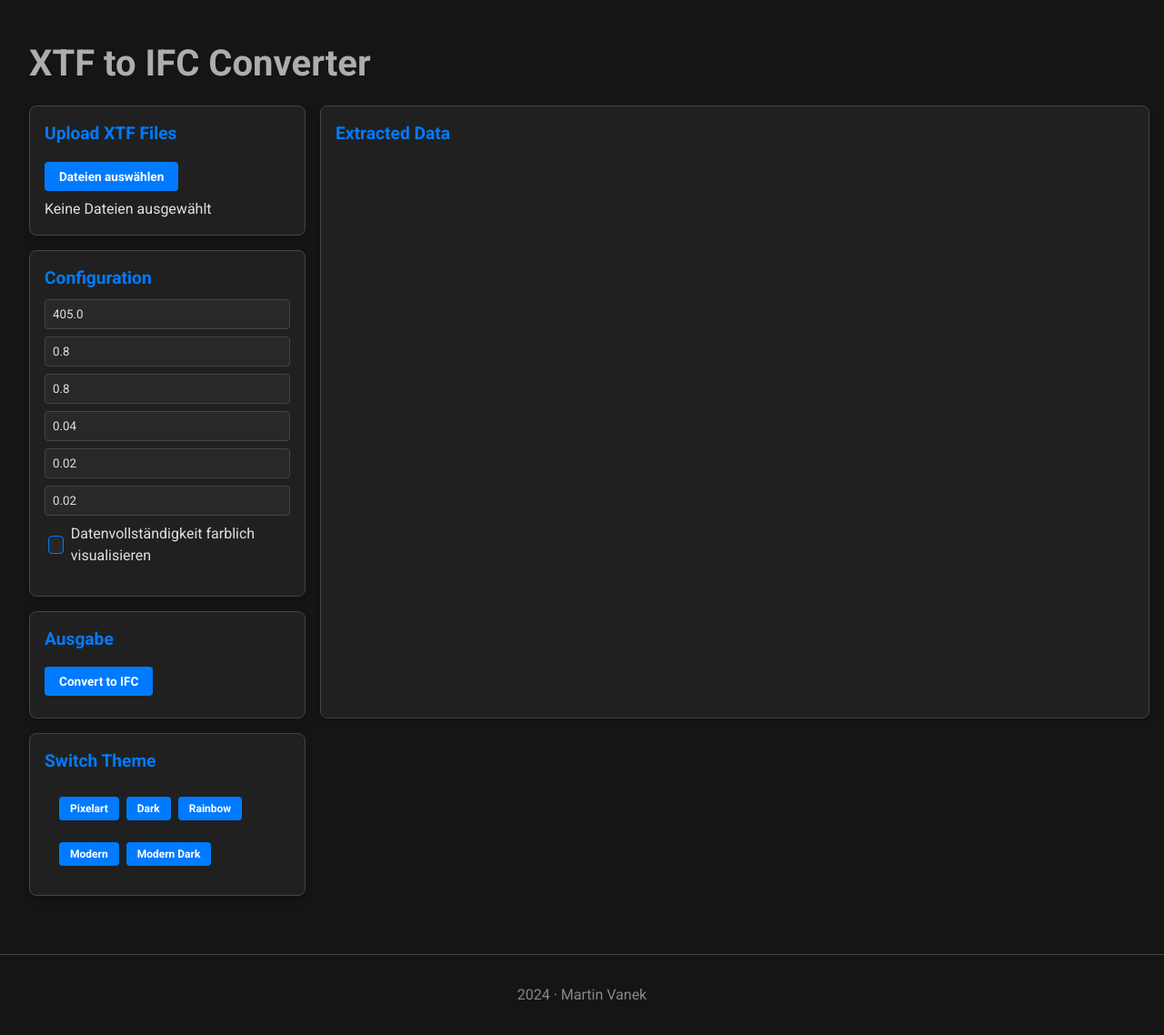
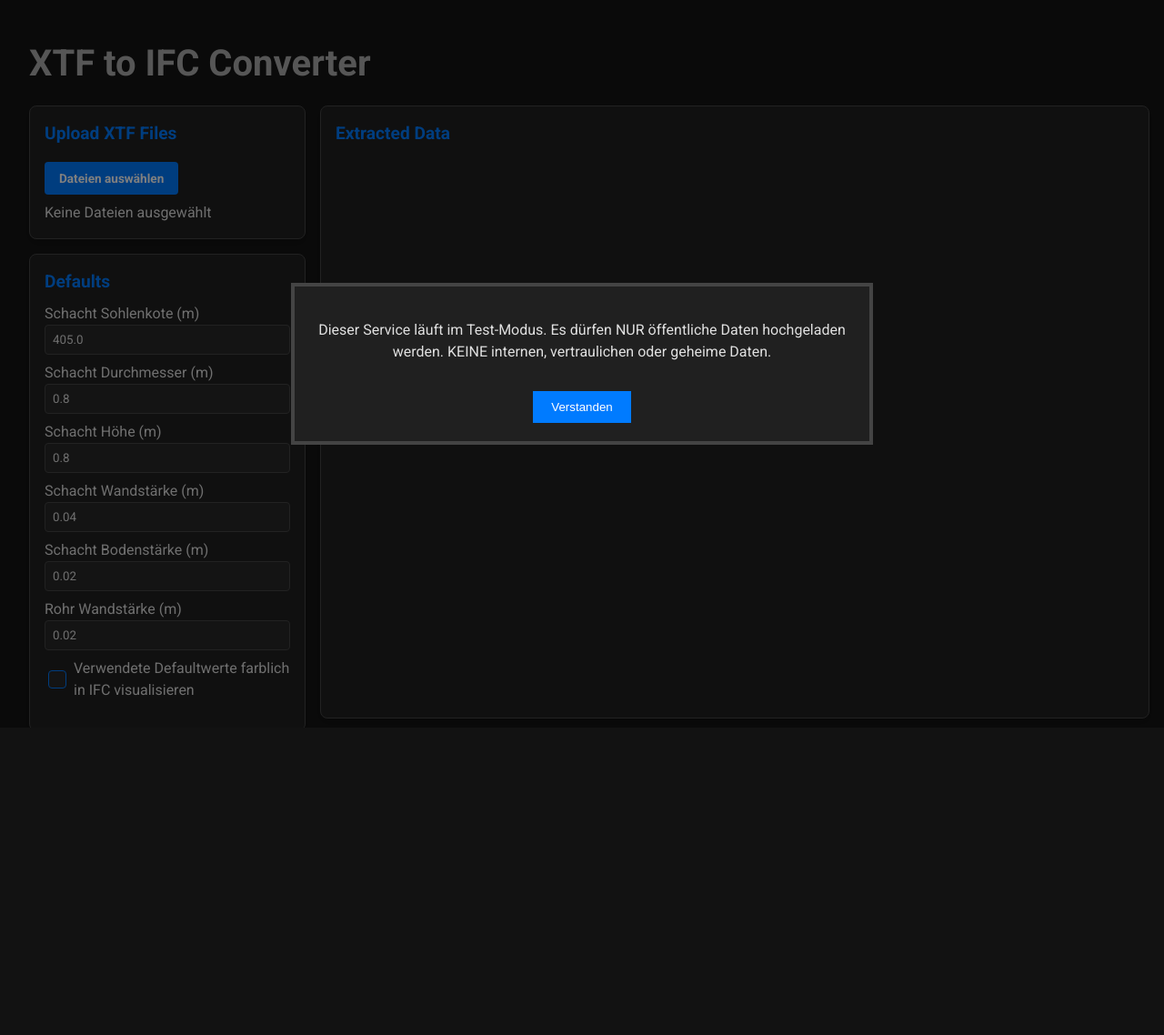
Before and after one commit to vaneeko/ili-ifc, a Flask app: page / in a window 1280 px wide. Shown: the whole page at 91% size. After the commit the page ends 800 px from the top, so only its background shows below. Run offline with Flask 3, Linux system fonts and the light colour scheme.

Commit message:
Defaults, CSS Alert

```diff
--- a/views/static/css/styles5.css
+++ b/views/static/css/styles5.css
@@ -185,6 +185,15 @@ h1 {
   display: flex;
   align-items: center;
   margin-bottom: var(--spacing-md);
+}
+
+.checkbox-container .form-checkbox {
+  flex-shrink: 0;
+  flex-grow: 0;
+}
+
+.checkbox-container label {
+  flex-grow: 1;
 }
 
 /* Alert Styles */
@@ -487,3 +496,42 @@ h1 {
 .table-wrapper::-webkit-scrollbar-thumb:hover {
   background-color: var(--scrollbar-thumb-hover-color);
 }
+
+
+/* ALERT */
+
+.alert-overlay {
+  display: none;
+  position: fixed;
+  top: 0;
+  left: 0;
+  width: 100%;
+  height: 100%;
+  background-color: rgba(0, 0, 0, 0.5);
+  z-index: 1000;
+}
+
+.alert-box {
+  position: absolute;
+  top: 50%;
+  left: 50%;
+  transform: translate(-50%, -50%);
+  background-color: var(--card-bg-color);
+  padding: 20px;
+  border: 4px solid var(--border-color);
+  max-width: 80%;
+  text-align: center;
+}
+
+.alert-close {
+  margin-top: 15px;
+  padding: 10px 20px;
+  background-color: var(--primary-color);
+  color: white;
+  border: none;
+  cursor: pointer;
+}
+
+.alert-close:hover {
+  background-color: var(--hover-color);
+}
--- a/views/templates/index.html
+++ b/views/templates/index.html
@@ -9,7 +9,6 @@
 <body>
     <div class="container">
         <h1 id="xtf-to-ifc-converter" class="text-shadow">XTF to IFC Converter</h1>
-
         <div class="content-wrapper">
             <div class="left-column">
                 <div class="section card">
@@ -17,8 +16,8 @@
                     <div class="card-content">
                         <div id="file-preview-wrapper">
                             <div class="file-input-wrapper">
-                                <input type="file" id="xtfFiles" name="xtfFiles" multiple accept=".xtf">
-                                <button class="custom-file-input">Dateien auswählen</button>
+                                <input type="file" id="xtfFiles" name="xtfFiles" multiple accept=".xtf" style="display: none;">
+                                <label for="xtfFiles" class="pixel-button">Dateien auswählen</label>
                             </div>
                         </div>
                         <div id="preview-container"></div>
@@ -26,21 +25,47 @@
                     </div>
                 </div>
 
-                <div class="section card">
-                    <h2 id="configuration" class="card-header">Configuration</h2>
+                <div id="alert-overlay" class="alert-overlay">
+                    <div class="alert-box">
+                      <p>Dieser Service läuft im Test-Modus. Es dürfen NUR öffentliche Daten hochgeladen werden. KEINE internen, vertraulichen oder geheime Daten.</p>
+                      <button id="alert-close" class="alert-close">Verstanden</button>
+                    </div>
+                  </div>
+
+                  <div class="section card">
+                    <h2 id="configuration" class="card-header">Defaults</h2>
                     <div class="card-content">
-                        <input type="number" id="default_sohlenkote" class="pixel-input" placeholder="Default Sohlenkote" value="405.0">
-                        <input type="number" id="default_durchmesser" class="pixel-input" placeholder="Default Durchmesser" value="0.8">
-                        <input type="number" id="default_hoehe" class="pixel-input" placeholder="Default Höhe" value="0.8">
-                        <input type="number" id="default_wanddicke" class="pixel-input" placeholder="Default Wanddicke" value="0.04">
-                        <input type="number" id="default_bodendicke" class="pixel-input" placeholder="Default Bodendicke" value="0.02">
-                        <input type="number" id="default_rohrdicke" class="pixel-input" placeholder="Default Rohrdicke" value="0.02">
+                        <div class="form-group">
+                            <label for="default_sohlenkote">Schacht Sohlenkote (m)</label>
+                            <input type="number" id="default_sohlenkote" class="pixel-input" value="405.0">
+                        </div>
+                        <div class="form-group">
+                            <label for="default_durchmesser">Schacht Durchmesser (m)</label>
+                            <input type="number" id="default_durchmesser" class="pixel-input" value="0.8">
+                        </div>
+                        <div class="form-group">
+                            <label for="default_hoehe">Schacht Höhe (m)</label>
+                            <input type="number" id="default_hoehe" class="pixel-input" value="0.8">
+                        </div>
+                        <div class="form-group">
+                            <label for="default_wanddicke">Schacht Wandstärke (m)</label>
+                            <input type="number" id="default_wanddicke" class="pixel-input" value="0.04">
+                        </div>
+                        <div class="form-group">
+                            <label for="default_bodendicke">Schacht Bodenstärke (m)</label>
+                            <input type="number" id="default_bodendicke" class="pixel-input" value="0.02">
+                        </div>
+                        <div class="form-group">
+                            <label for="default_rohrdicke">Rohr Wandstärke (m)</label>
+                            <input type="number" id="default_rohrdicke" class="pixel-input" value="0.02">
+                        </div>
                         <div class="checkbox-container">
                             <input type="checkbox" id="einfaerben" class="form-checkbox">
-                            <label for="einfaerben">Datenvollständigkeit farblich visualisieren</label>
+                            <label for="einfaerben">Verwendete Defaultwerte farblich in IFC visualisieren</label>
                         </div>
                     </div>
                 </div>
+
 
                 <div class="section card">
                     <h2 id="ausgabe" class="card-header">Ausgabe</h2>
@@ -54,11 +79,13 @@
                 <div class="section card">
                     <h2 id="switch-theme" class="card-header">Switch Theme</h2>
                     <div class="card-content switch-theme-buttons">
+                        <button class="pixel-button" data-theme="styles4.css">Modern</button>
+                        <button class="pixel-button" data-theme="styles5.css">Modern Dark</button>
+                        <!--
                         <button class="pixel-button" data-theme="styles1.css">Pixelart</button>
                         <button class="pixel-button" data-theme="styles2.css">Dark</button>
+                        -->
                         <button class="pixel-button" data-theme="styles3.css">Rainbow</button>
-                        <button class="pixel-button" data-theme="styles4.css">Modern</button>
-                        <button class="pixel-button" data-theme="styles5.css">Modern Dark</button>
                     </div>
                 </div>
             </div>
@@ -76,7 +103,7 @@
     </div>
 
     <footer class="footer">
-        <p>2024 · Martin Vanek</p>
+        <p>2024 · V0.2 (pre-alpha) · Martin Vanek</p>
     </footer>
 
     <script src="/static/js/converter.js"></script>
```
Also changed, not shown: views/static/css/Styles3.css (+49 -2 lines), views/static/css/styles1.css (+88 -1 lines), views/static/css/styles2.css (+48 -1 lines), views/static/css/styles4.css (+48 -0 lines), views/static/js/converter.js (+66 -31 lines), 1 other file.
